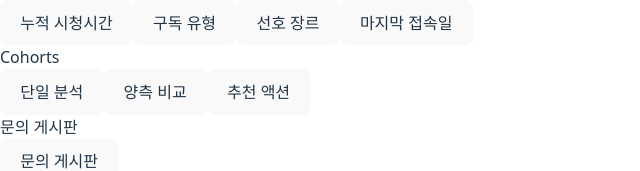
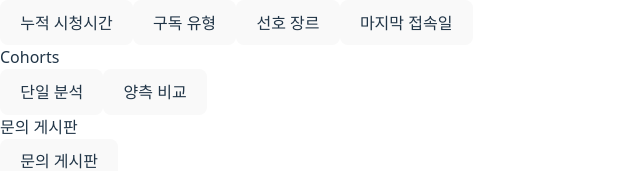
Before and after one commit to beyond-sw-camp/be13-fin-aesopwow-subsub_clipclop-FE, a React (Vite) app: page /qna in a window 1280 px wide. Shown: the part 768-939 px from the top of the page, without its empty margins (0-640 px from the left). Built offline with nearby package versions, Linux system fonts and the light colour scheme; no server answers.

Commit message:
[염정운] 자잘한 수정

```diff
--- a/src/presentation/components/molecules/InfoSection.tsx
+++ b/src/presentation/components/molecules/InfoSection.tsx
@@ -2,7 +2,7 @@ interface InfoItem {
   id: string;
   subtitle: string;
   content: string;
-  isRead?: boolean; // ✅ 알림의 읽음 여부 (선택적)
+  isRead?: boolean;
   onClick?: () => void;
 }
 
--- a/src/presentation/layout/SideMenu.tsx
+++ b/src/presentation/layout/SideMenu.tsx
@@ -26,7 +26,6 @@ export function SideMenu() {
           <h2 className="font-bold text-sm mb-2">Cohorts</h2>
           <SideMenuButton label="단일 분석" to="/analytics/single/clusterselect" />
           <SideMenuButton label="양측 비교" to="/analytics/double/clusterselect" />
-          <SideMenuButton label="추천 액션" to="/cohorts/recommendation" />
         </div>
 
         <div className="border-t border-gray-300 my-4" />
```
